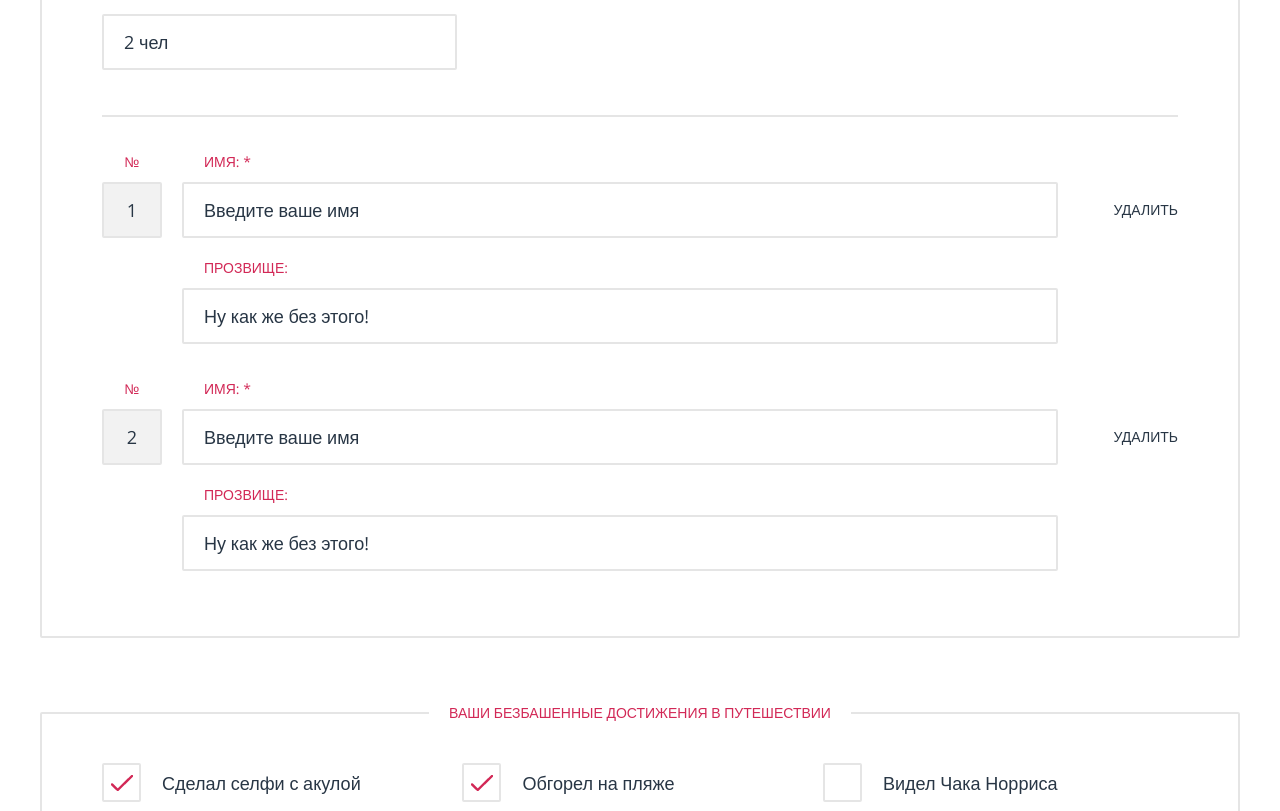
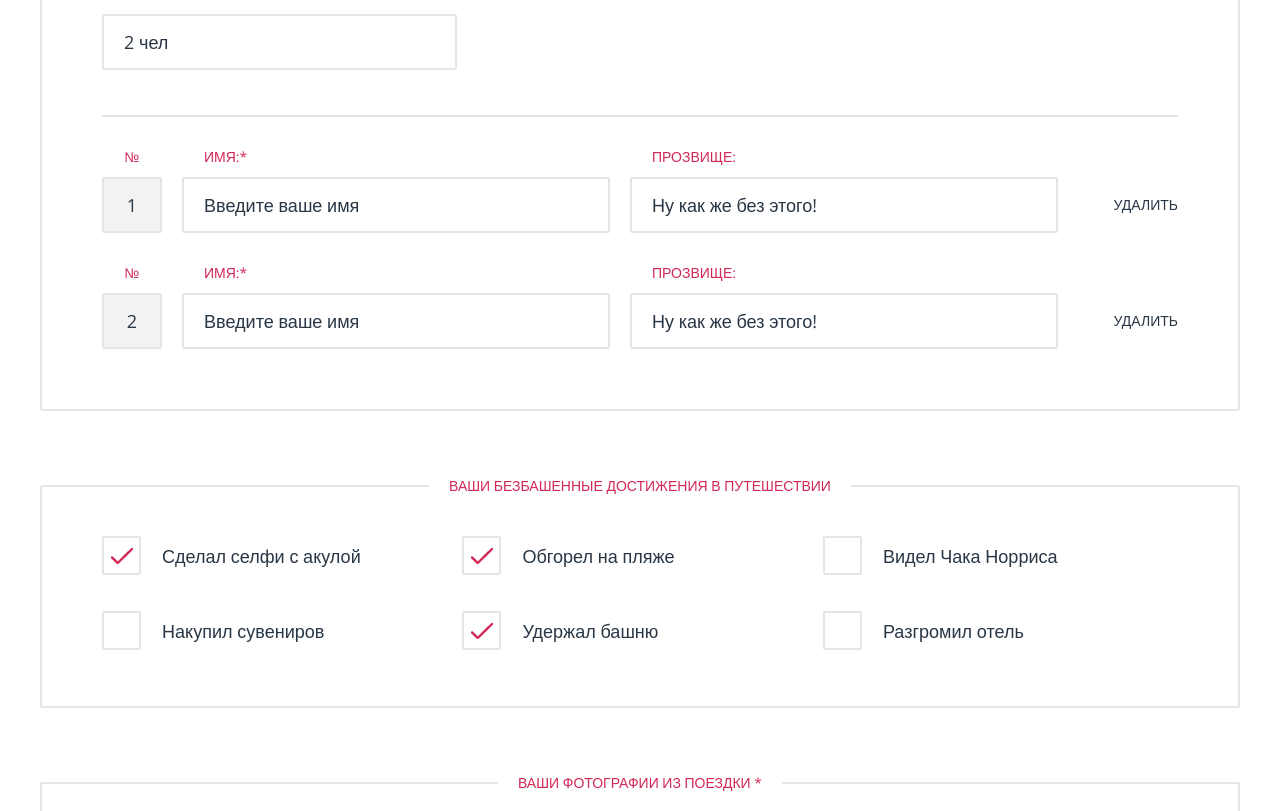
Before and after one commit to first-wanderer/63294-pink, a website: page form.html in a window 1280 px wide. Shown: the part 1160-1971 px from the top of the page. Drawn offline with nearby package versions, Linux system fonts and the light colour scheme; files that its build step writes are made by us from their sources.

Commit message:
Reload form

```diff
--- a/form.html
+++ b/form.html
@@ -92,40 +92,38 @@
           <div class="input-text input-range border-bottom">
             <input type="text" name="comp-amount" value="2 чел" required>
           </div>
-          <table class="comp-table">
-            <tr class="row-full">
-              <td>№</td>
-              <td class="cell-title" colspan="2">Имя: *</td>
-            </tr>
-            <tr class="row-full">
-              <td><div class="cell-number">1</div></td>
-              <td><input type="text" name="comp-name-1" placeholder="Введите ваше имя" required></td>
-              <td><a class="cell-delete" href="#">Удалить</a></td>
-            </tr>
-            <tr class="row-part">
-              <td class="cell-title" colspan="3">Прозвище:</td>
-            </tr>
-            <tr class="row-part">
-              <td colspan="3"><input type="text" name="comp-byname-1" placeholder="Ну как же без этого!"></td>
-            </tr>
-          </table>
-          <table class="comp-table">
-            <tr class="row-full">
-              <td>№</td>
-              <td class="cell-title" colspan="2">Имя: *</td>
-            </tr>
-            <tr class="row-full">
-              <td><div class="cell-number">2</div></td>
-              <td><input type="text" name="comp-name-2" placeholder="Введите ваше имя" required></td>
-              <td><a class="cell-delete" href="#">Удалить</a></td>
-            </tr>
-            <tr class="row-part">
-              <td class="cell-title" colspan="3">Прозвище:</td>
-            </tr>
-            <tr class="row-part">
-              <td colspan="3"><input type="text" name="comp-byname-2" placeholder="Ну как же без этого!"></td>
-            </tr>
-          </table>
+
+          <div class="comp form-flex-sm">
+            <div class="comp-number">
+              <div>№</div>
+              <div>1</div>
+            </div>
+            <div class="input-text">
+              <label for="comp-name-1">Имя:*</label>
+              <input type="text" id="comp-name-1" name="comp-name-1" placeholder="Введите ваше имя" required>
+            </div>
+            <div class="input-text">
+              <label for="comp-byname-1">Прозвище:</label>
+              <input type="text" id="comp-byname-1" name="comp-byname-1" placeholder="Ну как же без этого!">
+            </div>
+            <div class="comp-delete"><a href="#">Удалить</a></div>
+          </div>
+
+          <div class="comp form-flex-sm">
+            <div class="comp-number">
+              <div>№</div>
+              <div>2</div>
+            </div>
+            <div class="input-text">
+              <label for="comp-name-2">Имя:*</label>
+              <input type="text" id="comp-name-2" name="comp-name-2" placeholder="Введите ваше имя" required>
+            </div>
+            <div class="input-text">
+              <label for="comp-byname-2">Прозвище:</label>
+              <input type="text" id="comp-byname-2" name="comp-byname-2" placeholder="Ну как же без этого!">
+            </div>
+            <div class="comp-delete"><a href="#">Удалить</a></div>
+          </div>
         </fieldset>
         <fieldset class="form-block">
           <legend class="title-block">Ваши безбашенные достижения в путешествии</legend>
--- a/less/layout.less
+++ b/less/layout.less
@@ -126,10 +126,42 @@
         flex-grow: 1;
       }
       .prev {
-        flex-grow: 3;
+        flex-grow: 2;
       }
       .next {
-        flex-grow: 3;
+        flex-grow: 2;
+      }
+    }
+  }
+}
+
+.form-flex-sm {
+  .mixin-flex-row-wrap ();
+  & > div {
+    &:nth-child(2) {
+      flex-grow: 1;
+    }
+    &:nth-child(3) {
+      width: 100%;
+      padding-left: 60px;
+      order: 1;
+    }
+    @media (min-width: @screen_md) {
+      &:nth-child(1), &:nth-child(2) {
+        padding-right: 20px;
+      }
+      &:nth-child(3) {
+        padding-left: 80px;
+        padding-right: 120px;
+      }
+    }
+    @media (min-width: @screen_lg) {
+      &:nth-child(3) {
+        width: auto;
+        flex-grow: 1;
+        order: 0;
+        padding-left: 0;
+        padding-right: 20px;
       }
     }
   }
--- a/less/modules/common.less
+++ b/less/modules/common.less
@@ -43,6 +43,6 @@
 
 .border-bottom {
   padding-bottom: 45px;
-  margin-bottom: 15px;
+  margin-bottom: 30px;
   border-bottom: 2px solid @color-border;
 }
--- a/less/modules/form-content.less
+++ b/less/modules/form-content.less
@@ -91,74 +91,23 @@
   }
 }
 
-.comp-table {
-  border-collapse: collapse;
-  width: 100%;
-  margin-bottom: 15px;
+.comp {
+  margin-bottom: 10px;
   &:last-of-type {
-    margin-bottom: 45px;
+    margin-bottom: 20px;
   }
-  input {
-    width: 100%;
+}
+
+.comp-number {
+  margin-bottom: 20px;
+  width: 60px;
+  text-align: center;
+  div:first-child {
+    margin-bottom: 10px;
+    color: @color-link;
+    text-transform: uppercase;
   }
-  tr {
-    &:nth-child(odd) {
-      color: @color-link;
-      text-transform: uppercase;
-      td {
-        padding: 20px 0 10px;
-      }
-    }
-  }
-  .row-full {
-    td {
-      &:nth-child(1) {
-        width: 60px;
-        text-align: center;
-      }
-      &:nth-child(2) {
-        @media (min-width: @screen_md) {
-          padding-left: 20px;
-          padding-right: 20px;
-        }
-      }
-      &:nth-child(3) {
-        width: 100px;
-        text-align: right;
-        @media (max-width: (@screen_md - 1)) {
-          display: none;
-        }
-      }
-    }
-    td.cell-title {
-      padding-left: 22px;
-      @media (min-width: @screen_md) {
-        padding-left: 42px;
-      }
-    }
-    input {
-      border-radius: 0 2px 2px 0;
-      @media (min-width: @screen_md) {
-        border-radius: 2px;
-      }
-    }
-  }
-  .row-part {
-    td {
-      padding-left: 60px;
-      @media (min-width: @screen_md) {
-        padding-left: 80px;
-        padding-right: 120px;
-      }
-    }
-    .cell-title {
-      padding-left: 82px;
-      @media (min-width: @screen_md) {
-        padding-left: 102px;
-      }
-    }
-  }
-  .cell-number {
+  div:last-child {
     box-sizing: border-box;
     padding: 14px 0;
     border: 2px solid @color-border;
@@ -172,9 +121,25 @@
       border-radius: 2px;
     }
   }
-  .cell-delete {
+  + .input-text input {
+    border-radius: 0 2px 2px 0;
+    @media (min-width: @screen_md) {
+      border-radius: 2px;
+    }
+  }
+}
+
+.comp-delete {
+  display: none;
+  width: 100px;
+  padding-top: 30px;
+  text-align: right;
+  @media (min-width: @screen_md) {
     display: block;
-    padding: 14px 0;
+  }
+  a {
+    display: block;
+    padding: 18px 0;
     text-transform: uppercase;
     color: @color-dark;
   }
--- a/less/state.less
+++ b/less/state.less
@@ -4,7 +4,10 @@
 	}
 	.nav-menu {
 		@media (min-width: @screen_lg) {
-			a:hover::after{
+			a {
+				&:hover {
+					color: @color-light;
+					&::after{
 				    content: "";
 				    position: absolute;
 				    bottom: 35px;
@@ -13,10 +16,28 @@
 				    height: 2px;
 				    background-color: white;
 				  }
+				}
+				&:active {
+					color: fade(@color-light, 30%);
+					&::after{
+				    display: none;
+				  }
+				}
+			}
 		  li:last-child a:hover::after {
         right: 0;
       }
 		}
+	}
+}
+
+.effect-link, .post-body a {
+	&:hover {
+		color: @color-dark;
+	}
+	&:active {
+		color: @color-dark-alpha;
+		text-decoration: none;
 	}
 }
 
@@ -88,6 +109,16 @@ input[type="text"], input[type="date"] {
 	}
 }
 
+.comp-delete a {
+	.mixin-hover-color ();
+	&:hover {
+		text-decoration: underline;
+	}
+	&:active {
+		text-decoration: none;
+	}
+}
+
 .btn-submit {
 	&:hover {
 		background-color: @color-btn-hover;
```
Lines whose indentation alone changed are shown as unchanged.
